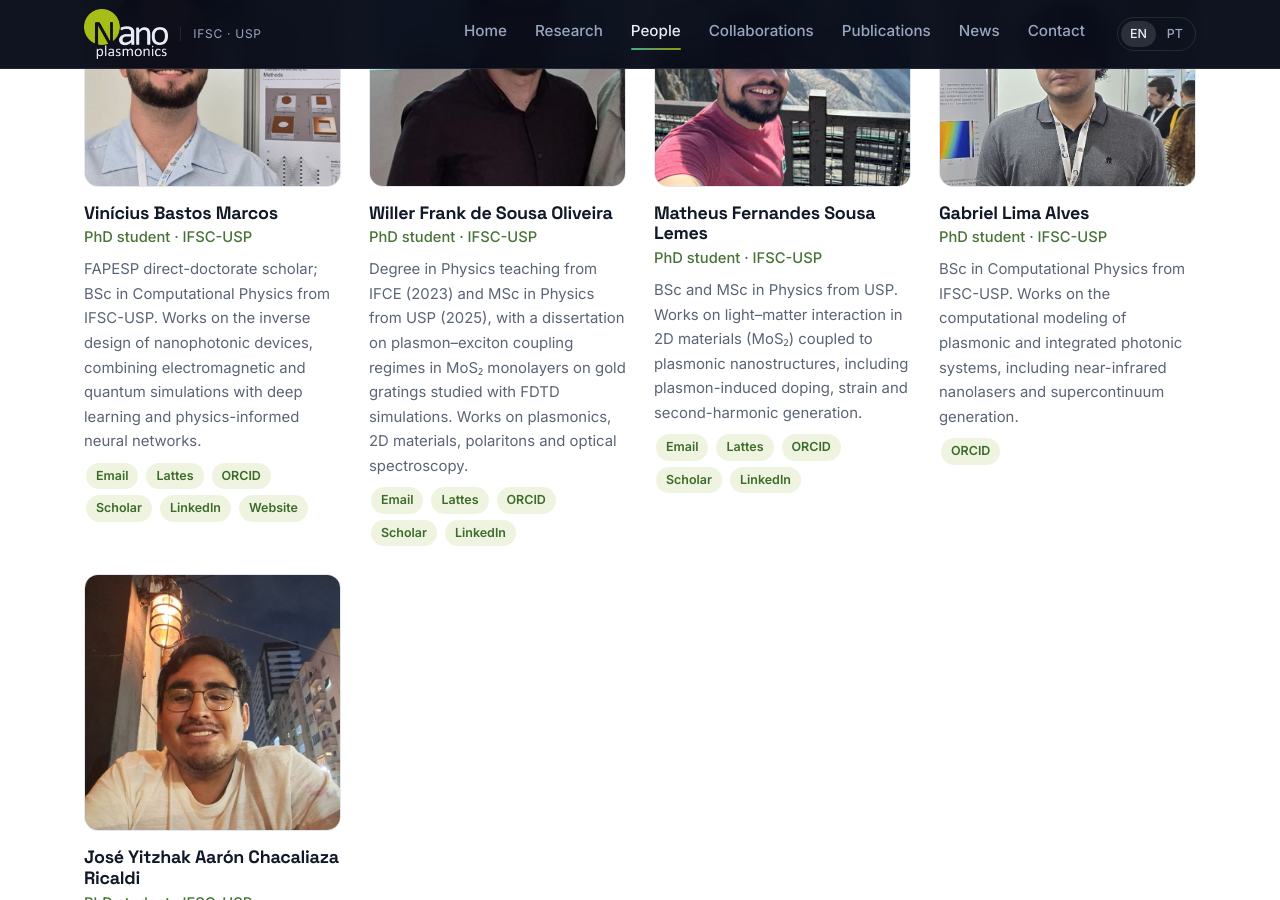
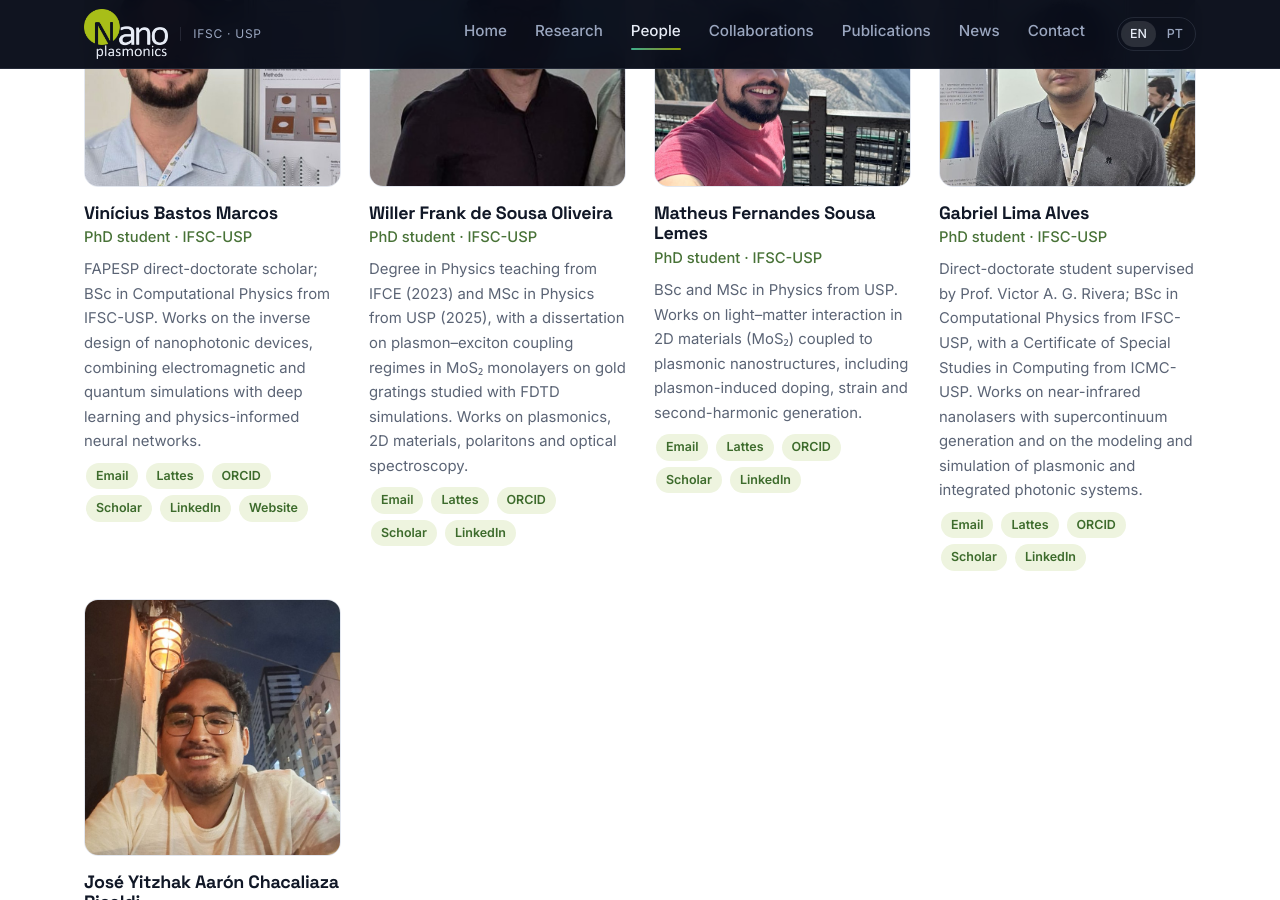
Before and after one commit to Nanoplasmonics-IFSC-USP/Nanoplasmonics-IFSC-USP.github.io, a Jekyll site: the page built from people.md, in a window 1280 px wide and 900 px high, scrolled down 3046 px. Built offline with Jekyll 4.4.1, drawn with Linux system fonts in a browser that asks for light colours.

Commit message:
Gabriel's bio and links

```diff
--- a/_data/people.yml
+++ b/_data/people.yml
@@ -159,12 +159,14 @@
     pt: Doutorando · IFSC-USP
   bio:
     en: >-
-      BSc in Computational Physics from IFSC-USP. Works on the computational modeling of plasmonic and integrated photonic systems, including near-infrared nanolasers and supercontinuum generation.
+      Direct-doctorate student supervised by Prof. Victor A. G. Rivera; BSc in Computational Physics from IFSC-USP, with a Certificate of Special Studies in Computing from ICMC-USP. Works on near-infrared nanolasers with supercontinuum generation and on the modeling and simulation of plasmonic and integrated photonic systems.
     pt: >-
-      Bacharel em Física Computacional pelo IFSC-USP. Atua na modelagem computacional de sistemas plasmônicos e fotônicos integrados, incluindo nanolasers no infravermelho próximo e geração de supercontínuo.
-  lattes: ""
+      Doutorando direto sob orientação do Prof. Victor A. G. Rivera; bacharel em Física Computacional pelo IFSC-USP, com Certificado de Estudos Especiais em Computação pelo ICMC-USP. Atua em nanolasers no infravermelho próximo com geração de supercontínuo e na modelagem e simulação de sistemas plasmônicos e fotônicos integrados.
+  email: gabriel.limaalvs@usp.br
+  lattes: http://lattes.cnpq.br/8811010174446614
   orcid: https://orcid.org/0009-0001-5989-1704
-  linkedin: ""
+  scholar: https://scholar.google.com/citations?user=KEEZHW0AAAAJ
+  linkedin: https://www.linkedin.com/in/gabriellimaalvs/
 
 - name: José Yitzhak Aarón Chacaliaza Ricaldi
   category: phd
```
